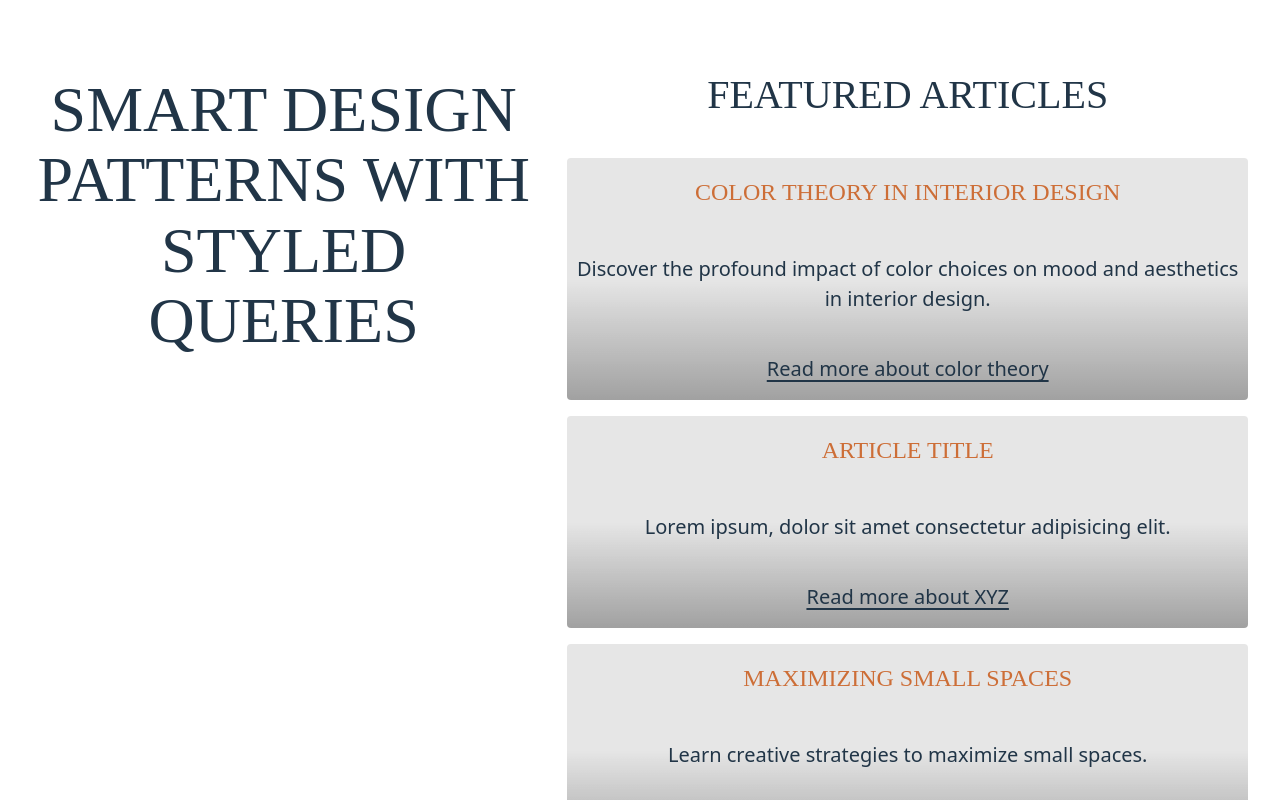
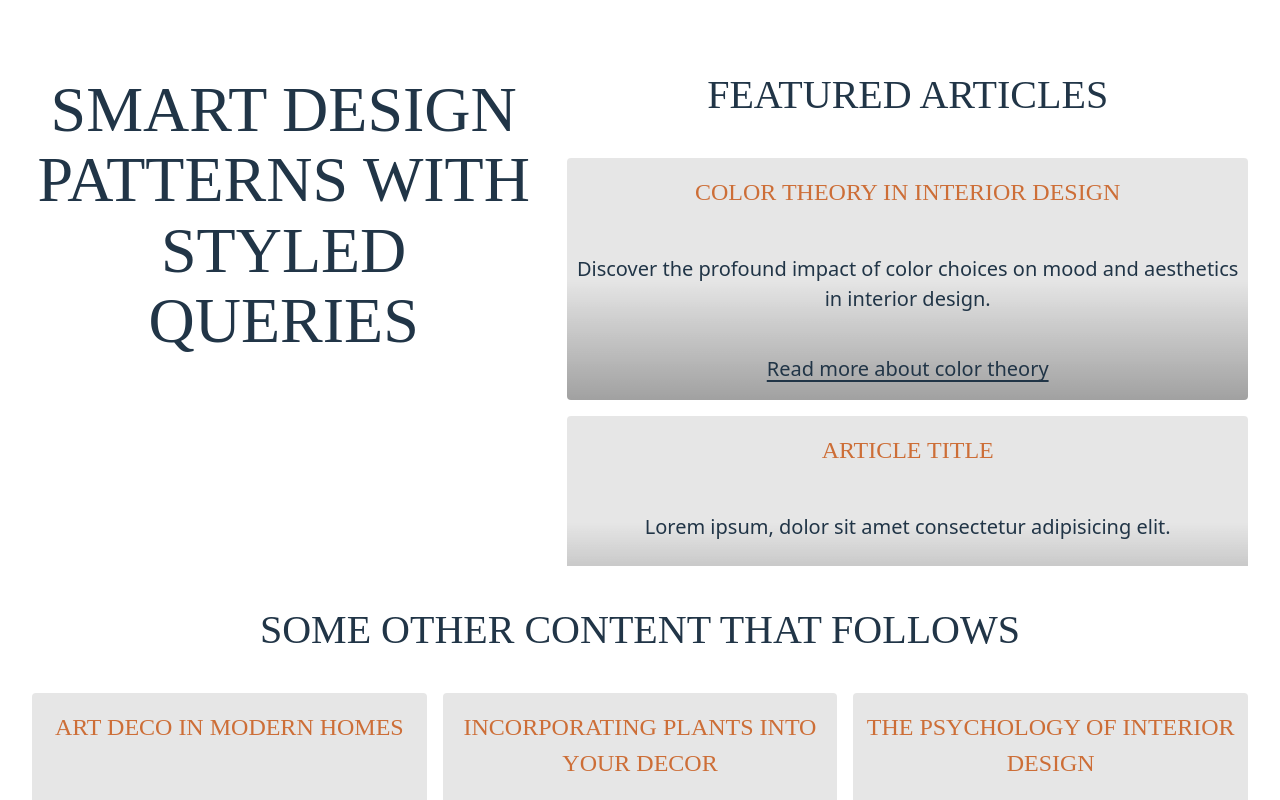
Before and after one commit to BAsnetSujan420/container-queries, a React (Vite) app: page / in a window 1280 px wide. Shown: the top 800 px of the page. Built offline with nearby package versions, Linux system fonts and the light colour scheme.

Commit message:
featured and others section with styled queries

```diff
--- a/src/components/SmarterLayout.jsx
+++ b/src/components/SmarterLayout.jsx
@@ -48,7 +48,10 @@ export const GlobalStyles = createGlobalStyle`
 
 const Page = styled.div``;
 
-const Main = styled.main``;
+const Main = styled.main`
+  --overflow-grid-direction: column;
+  --overflow-grid-column-size: 100%;
+`;
 
 const HeroLayout = styled.div`
   display: grid;
@@ -57,10 +60,13 @@ const HeroLayout = styled.div`
   @media (min-width: 1080px) {
     grid-template-columns: 44ch 1fr;
     align-items: start;
+    --overflow-grid-direction: row;
   }
 `;
 
-const Section = styled.section``;
+const Section = styled.section`
+  container-type: inline-size;
+`;
 
 const Grid = styled.div`
   display: grid;
@@ -68,19 +74,21 @@ const Grid = styled.div`
 
   grid-template-columns: repeat(auto-fit, minmax(min(30ch, 100%), 1fr));
 
-  @media (max-width: 1220px) {
-    grid-auto-flow: column;
+  @container (max-width: 980px) {
+    grid-auto-flow: var(--overflow-grid-direction);
     grid-auto-columns: minmax(min(30ch, 100%), 1fr);
     grid-template-columns: none;
-
     overflow-x: auto;
     padding-bottom: 0.5rem;
-
     scroll-snap-type: x mandatory;
 
     > * {
       scroll-snap-align: start;
     }
+  }
+  @container style(--overflow-grid-direction: row) {
+    grid-template-columns: 1fr;
+    max-height: 50vh;
   }
 `;
 
```
